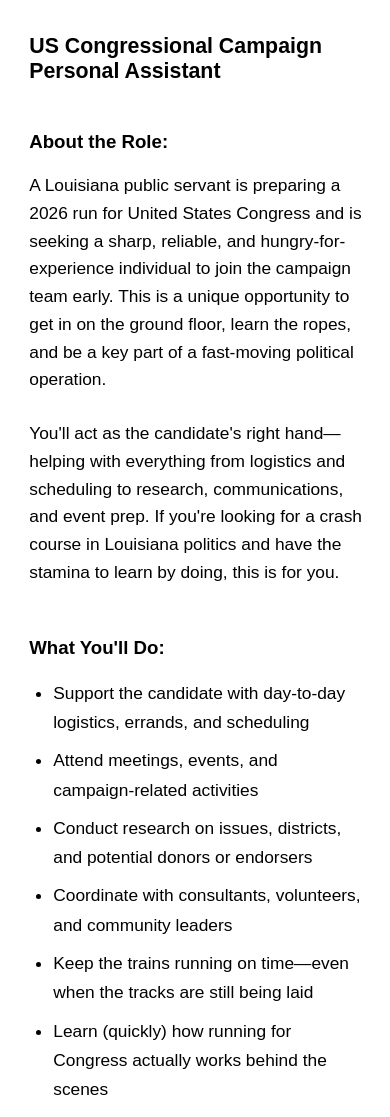
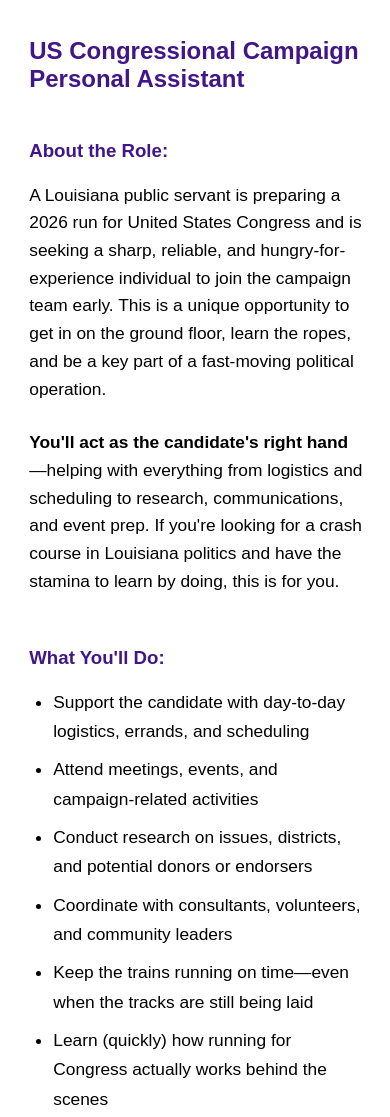
Before and after one commit to maxgaudin/congress-job, a plain HTML site: page index.html in a window 390 px wide. Shown: the top 1117 px of the page. Drawn offline with Linux system fonts and the light colour scheme.

Commit message:
Enhance job description clarity and adjust heading font sizes for improved readability

```diff
--- a/index.html
+++ b/index.html
@@ -8,7 +8,7 @@
       <h1>US Congressional Campaign Personal Assistant</h1>
       <h3>About the Role:</h3>
       <p>A Louisiana public servant is preparing a 2026 run for United States Congress and is seeking a sharp, reliable, and hungry-for-experience individual to join the campaign team early. This is a unique opportunity to get in on the ground floor, learn the ropes, and be a key part of a fast-moving political operation.</p>
-      <p>You'll act as the candidate's right hand—helping with everything from logistics and scheduling to research, communications, and event prep. If you're looking for a crash course in Louisiana politics and have the stamina to learn by doing, this is for you.</p>
+      <p><strong>You'll act as the candidate's right hand</strong>—helping with everything from logistics and scheduling to research, communications, and event prep. If you're looking for a crash course in Louisiana politics and have the stamina to learn by doing, this is for you.</p>
 
       <h3>What You'll Do:</h3>
       <ul>
--- a/style.css
+++ b/style.css
@@ -31,6 +31,7 @@ h1, h2, h3, h4, h5, h6 {
   font-family: "Arial", sans-serif;
   margin-top: 1.2em;
   margin-bottom: 0.5em;
+  color: #411688;
 }
 
 h3 {
@@ -71,7 +72,7 @@ h3 {
     font-size: 13pt;
   }
   h1 {
-    font-size: 16pt;
+    font-size: 18pt;
   }
   h2 {
     font-size: 14pt;
```
